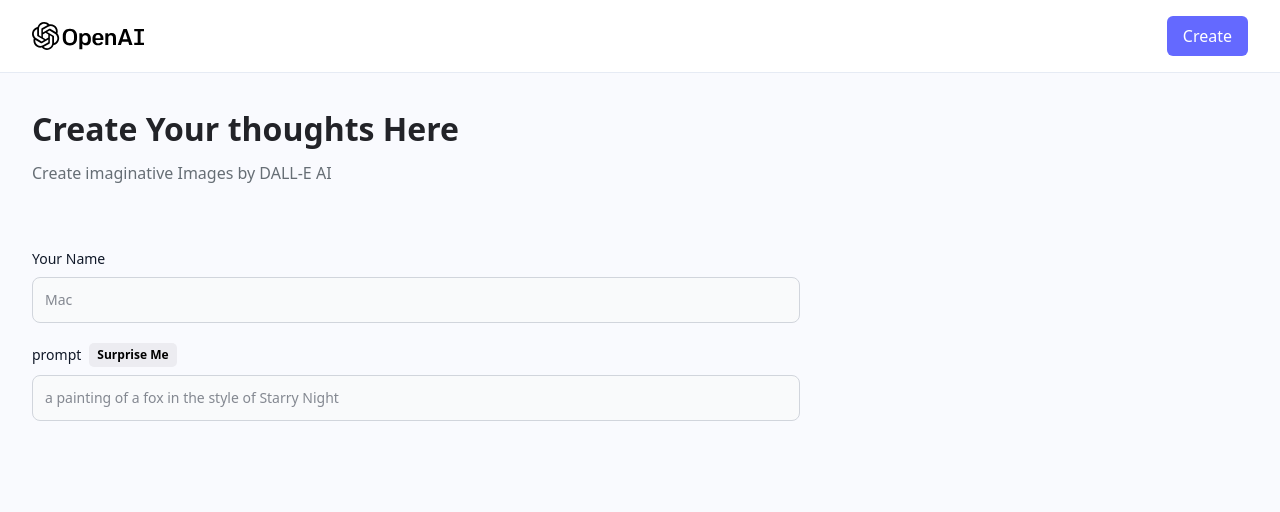
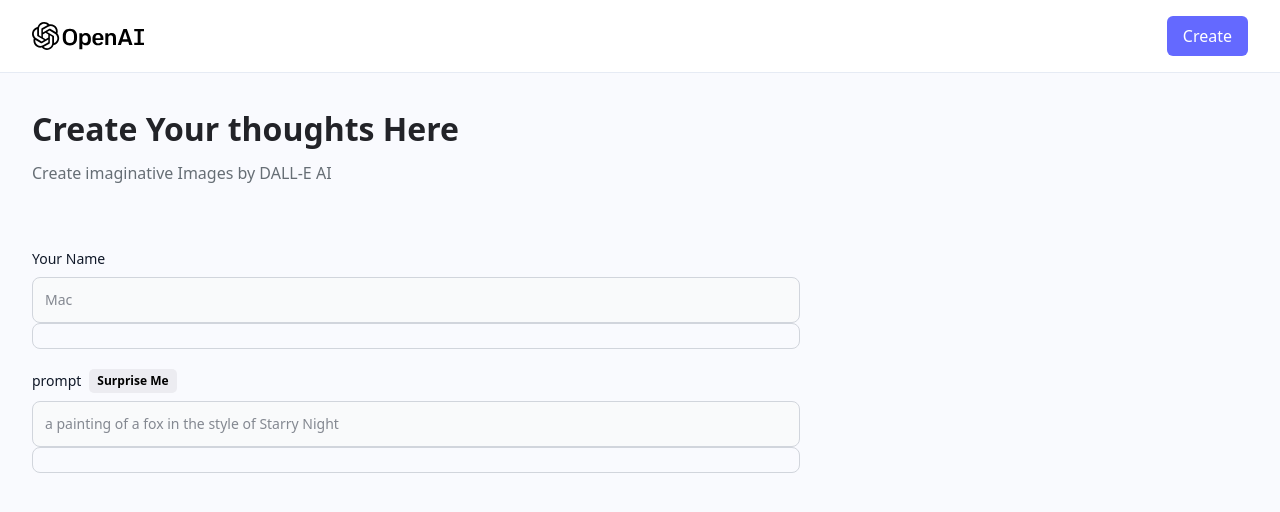
Before and after one commit to Maaaccc05/AI-Image-generator-, a React (Vite) app in the folder client/: page /create in a window 1280 px wide. Shown: the top 512 px of the page. Built offline with nearby package versions, Linux system fonts and the light colour scheme.

Commit message:
made div for image box

```diff
--- a/client/src/components/FormFiled.jsx
+++ b/client/src/components/FormFiled.jsx
@@ -27,6 +27,10 @@ const FormFiled = ({ LabelName, type, name, placeholder, value, handleChange, is
         required
         className='bg-gray-50 border border-gray-300 text-gray-900 text-sm rounded-lg focus:ring-[#4649ff] focus:border-[#4649ff] outline-none block w-full p-3'
       />
+
+      <div className='relative border border-gray-300 text-gray-900 text-sm rounded-lg focus:ring-[#4649ff] focus:border-[#4649ff] outline-none block w-full p-3'>
+
+      </div>
     </div>
   )
 }
```
